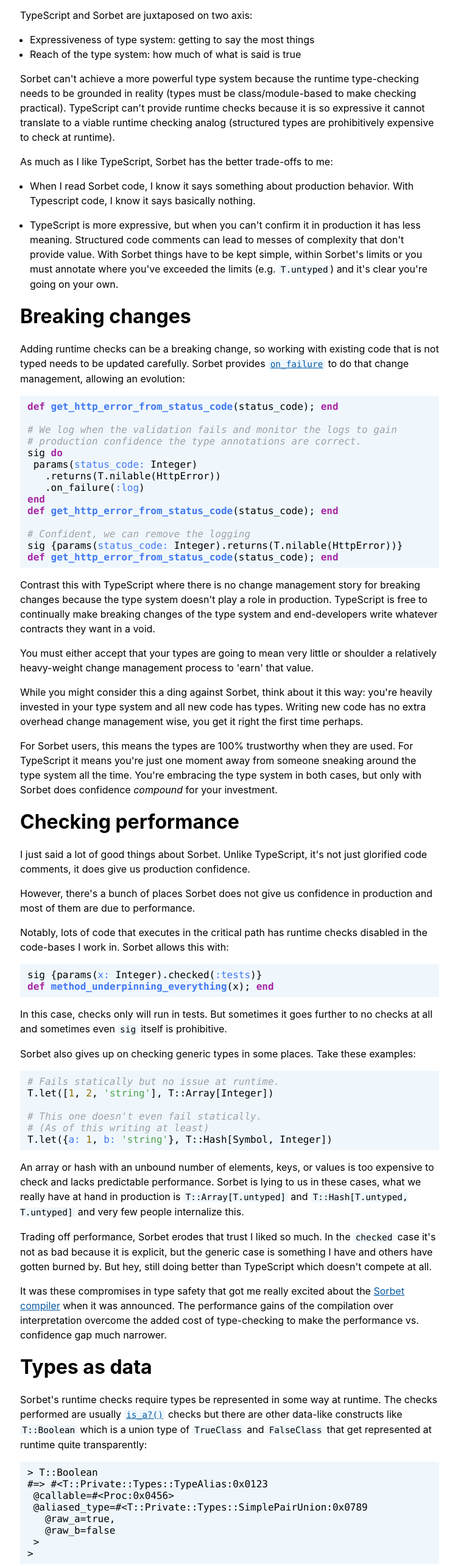
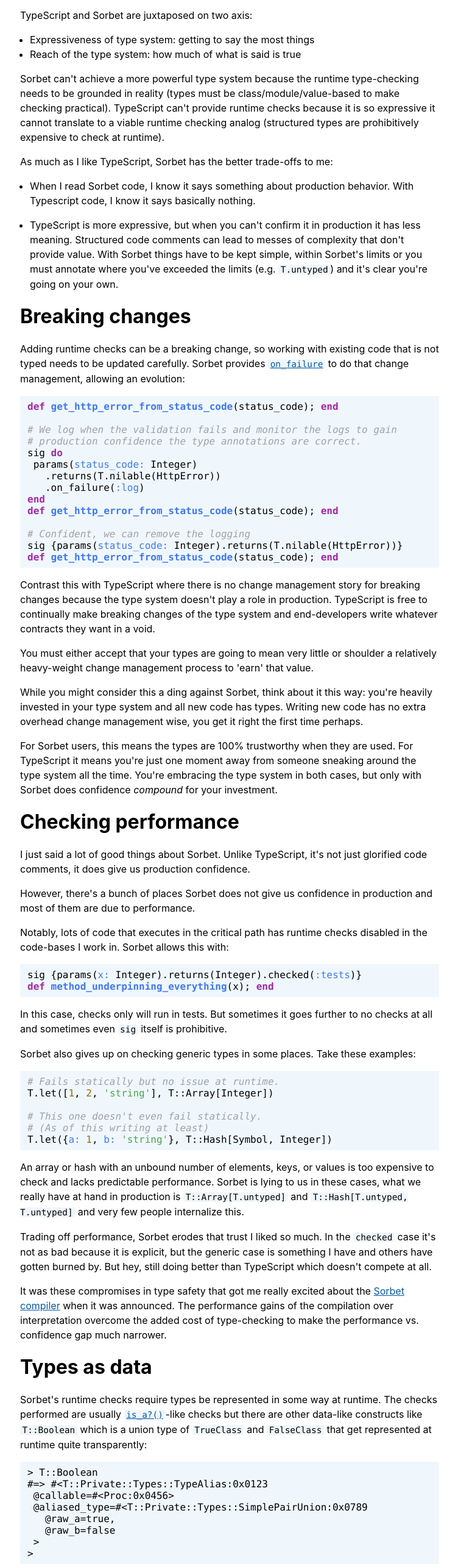
Before and after one commit to andrejewski/andrejewski.github.io, a plain HTML site: page article/runtime-type-checking/index.html in a window 1280 px wide. Shown: the part 1002-3570 px from the top of the page at 61% size, without its empty margins (263-1015 px from the left). Drawn offline with Linux system fonts and the light colour scheme.

Commit message:
"Runtime type checking" fixes

```diff
--- a/article/runtime-type-checking/index.html
+++ b/article/runtime-type-checking/index.html
@@ -484,7 +484,7 @@
               <p>
                 Sorbet can't achieve a more powerful type system because the
                 runtime type-checking needs to be grounded in reality (types
-                must be class/module-based to make checking practical).
+                must be class/module/value-based to make checking practical).
                 TypeScript can't provide runtime checks because it is so
                 expressive it cannot translate to a viable runtime checking
                 analog (structured types are prohibitively expensive to check at
@@ -585,7 +585,7 @@
                 runtime checks disabled in the code-bases I work in. Sorbet
                 allows this with:
               </p>
-              <pre><code class="language-rb">sig {params(<span class="hljs-symbol">x:</span> Integer).checked(<span class="hljs-symbol">:tests</span>)}
+              <pre><code class="language-rb">sig {params(<span class="hljs-symbol">x:</span> Integer).returns(Integer).checked(<span class="hljs-symbol">:tests</span>)}
 <span class="hljs-keyword">def</span> <span class="hljs-title function_">method_underpinning_everything</span>(<span class="hljs-params">x</span>); <span class="hljs-keyword">end</span>
 </code></pre>
               <p>
@@ -639,8 +639,7 @@
                 at runtime. The checks performed are usually
                 <a href="https://apidock.com/ruby/v2_5_5/Object/is_a%3F"
                   ><code>is_a?()</code></a
-                >
-                checks but there are other data-like constructs like
+                >-like checks but there are other data-like constructs like
                 <code>T::Boolean</code> which is a union type of
                 <code>TrueClass</code> and <code>FalseClass</code> that get
                 represented at runtime quite transparently:
@@ -685,7 +684,7 @@
 </code></pre>
               <p>
                 Definitely another win for runtime checks. We want types to be
-                tools in our day to day work as well, not just code comments.
+                tools in our day-to-day work as well, not just code comments.
               </p>
               <h1 id="conclusion"><a href="#conclusion">Conclusion</a></h1>
               <p>
```
